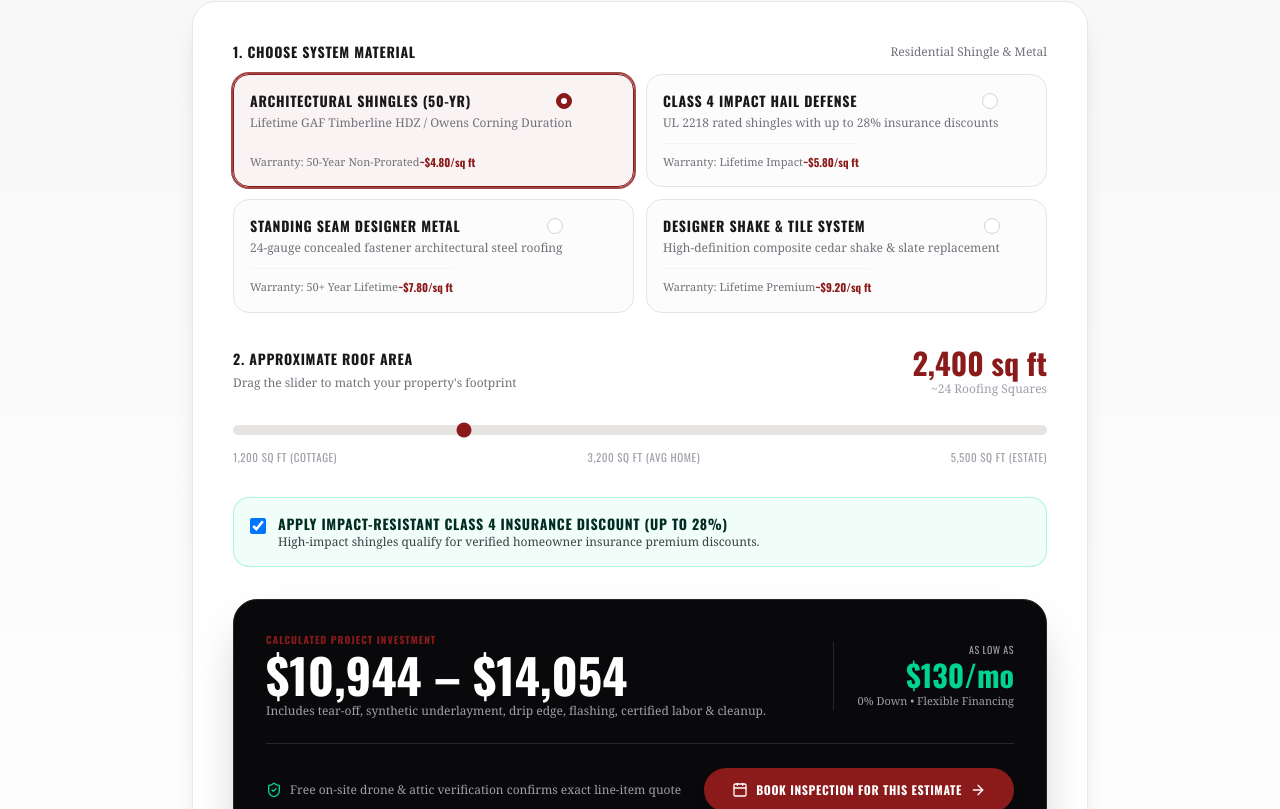
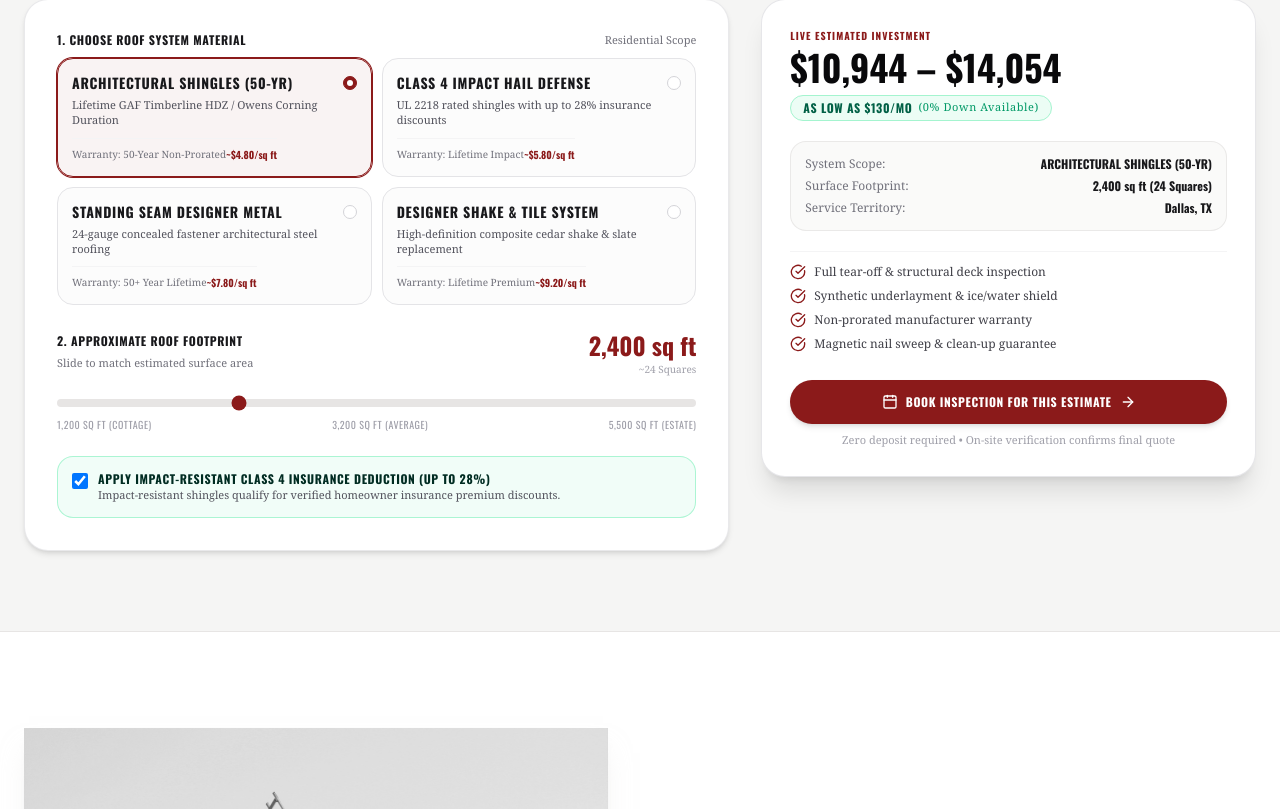
Before and after one commit to chauhandigvijay1/roofing-frontend, a React (Vite) app: page / in a window 1280 px wide. Shown: the part 2951-3760 px from the top of the page. Built offline with nearby package versions, Linux system fonts and the light colour scheme; no server answers.

Commit message:
fix(ux): redesign calculator as 2-column single-viewport studio with matching Oswald/Merriweather typography

```diff
--- a/src/components/EstimateWizard.tsx
+++ b/src/components/EstimateWizard.tsx
@@ -1,19 +1,18 @@
 import { useState, useMemo, useEffect } from "react";
 import { useBrand } from "../BrandContext";
 import {
-  Calculator,
-  ArrowRight,
   Calendar,
   Building2,
   Home,
-  ShieldCheck,
+  CheckCircle,
+  ArrowRight,
 } from "lucide-react";
 import BookingModal from "./BookingModal";
 
 interface ScopeOption {
   title: string;
   subtitle: string;
-  rate: number; // price per sq ft
+  rate: number;
   warranty: string;
 }
 
@@ -31,7 +30,7 @@ export default function EstimateWizard({ variant = "full" }: { variant?: "full"
     }
   }, [brand.isCommercial]);
 
-  // Authentic, Real-World Trade Systems
+  // Authentic Systems with Harmonized Typography Copy
   const residentialScopes: ScopeOption[] = [
     {
       title: "Architectural Shingles (50-Yr)",
@@ -52,7 +51,7 @@ export default function EstimateWizard({ variant = "full" }: { variant?: "full"
       warranty: "50+ Year Lifetime",
     },
     {
-      title: brand.state === "FL" ? "Florida Tile / Wind Engineered" : "Designer Shake & Tile System",
+      title: brand.state === "FL" ? "Florida Tile / Hurricane Engineered" : "Designer Shake & Tile System",
       subtitle: brand.state === "FL" ? "140+ MPH hurricane fastened Spanish clay or concrete tile" : "High-definition composite cedar shake & slate replacement",
       rate: 9.2,
       warranty: "Lifetime Premium",
@@ -88,19 +87,17 @@ export default function EstimateWizard({ variant = "full" }: { variant?: "full"
 
   const currentScopes = tradeMode === "commercial" ? commercialScopes : residentialScopes;
   const [selectedScope, setSelectedScope] = useState<string>(currentScopes[0].title);
-  const [resSqFt, setResSqFt] = useState<number>(2400); // 1,200 to 5,500 sq ft
-  const [commSqFt, setCommSqFt] = useState<number>(12000); // 5,000 to 50,000 sq ft
+  const [resSqFt, setResSqFt] = useState<number>(2400);
+  const [commSqFt, setCommSqFt] = useState<number>(12000);
   const [includeIncentive, setIncludeIncentive] = useState<boolean>(true);
 
   const [isBookingOpen, setIsBookingOpen] = useState(false);
 
-  // Synchronize scope selection when changing trade
   const handleTradeModeChange = (mode: "residential" | "commercial") => {
     setTradeMode(mode);
     setSelectedScope(mode === "commercial" ? commercialScopes[0].title : residentialScopes[0].title);
   };
 
-  // Real-Time Apple-Grade Dynamic Calculation
   const calculation = useMemo(() => {
     const isComm = tradeMode === "commercial";
     const sqFt = isComm ? commSqFt : resSqFt;
@@ -113,15 +110,15 @@ export default function EstimateWizard({ variant = "full" }: { variant?: "full"
     let incentiveAmount = 0;
     if (includeIncentive) {
       if (brand.state === "FL") {
-        incentiveAmount = 850; // Florida Wind Mitigation statutory premium discount
+        incentiveAmount = 850;
       } else if (isComm) {
-        incentiveAmount = Math.round(sqFt * 0.35); // Cool Roof Commercial Energy Rebate
+        incentiveAmount = Math.round(sqFt * 0.35);
       } else {
-        incentiveAmount = 620; // Texas / Midwest Class 4 Hail Premium Credit
+        incentiveAmount = 620;
       }
     }
 
-    const monthly = Math.round(low / 84); // 84-month 0% down financing estimate
+    const monthly = Math.round(low / 84);
     return {
       low,
       high,
@@ -133,10 +130,6 @@ export default function EstimateWizard({ variant = "full" }: { variant?: "full"
     };
   }, [tradeMode, selectedScope, resSqFt, commSqFt, includeIncentive, brand.state, currentScopes]);
 
-  const handleOpenBooking = () => {
-    setIsBookingOpen(true);
-  };
-
   return (
     <>
       <section
@@ -144,33 +137,33 @@ export default function EstimateWizard({ variant = "full" }: { variant?: "full"
         className={
           isSidebar
             ? "py-8 px-4 bg-stone-50"
-            : "py-24 px-4 sm:px-6 bg-gradient-to-b from-stone-100 to-white border-y border-stone-200"
+            : "py-20 px-4 sm:px-6 bg-stone-100 border-y border-stone-200"
         }
       >
-        <div className={isSidebar ? "w-full" : "max-w-4xl mx-auto"}>
-          {/* Header */}
+        <div className={isSidebar ? "w-full" : "max-w-7xl mx-auto"}>
+          {/* Section Header with Consistent Typography */}
           <div className="text-center mb-10">
-            <div className="inline-flex items-center gap-1.5 px-3.5 py-1 rounded-full bg-crimson/10 border border-crimson/25 text-crimson text-xs font-oswald uppercase tracking-widest font-bold mb-3 shadow-xs">
-              <Calculator className="w-3.5 h-3.5" />
-              <span>Apple-Grade Precision Roof Estimator</span>
-            </div>
-            <h2 className="text-3xl sm:text-4xl md:text-5xl font-oswald uppercase tracking-wider font-bold text-zinc-900">
+            <span className="text-xs font-oswald uppercase tracking-widest text-crimson font-bold">
+              Precision Cost Modeling
+            </span>
+            <h2 className="text-3xl sm:text-4xl md:text-5xl font-oswald uppercase tracking-wider font-bold text-zinc-900 mt-2">
               Instant Roof Cost Calculator
             </h2>
-            <p className="text-zinc-600 text-sm sm:text-base max-w-2xl mx-auto mt-2 font-serif">
+            <div className="w-16 h-1 bg-crimson mx-auto mt-4 mb-4"></div>
+            <p className="text-zinc-600 text-sm sm:text-base max-w-2xl mx-auto font-serif">
               {tradeMode === "commercial"
                 ? `Commercial flat roof & single-ply TPO replacement modeling calibrated to facilities across ${brand.city}.`
                 : `Transparent line-item roof replacement modeling calibrated to ${brand.city} municipal building codes.`}
             </p>
 
             {/* Apple-Style Segmented Trade Pill */}
-            <div className="inline-flex items-center p-1 bg-stone-200/90 rounded-full mt-6 shadow-inner border border-stone-300/60">
+            <div className="inline-flex items-center p-1 bg-stone-200/90 rounded-full mt-4 shadow-inner border border-stone-300/60">
               <button
                 type="button"
                 onClick={() => handleTradeModeChange("residential")}
                 className={`flex items-center gap-2 px-5 py-2 rounded-full text-xs font-oswald uppercase tracking-wider font-bold transition-all cursor-pointer ${
                   tradeMode === "residential"
-                    ? "bg-white text-zinc-900 shadow-md ring-1 ring-black/5"
+                    ? "bg-white text-zinc-900 shadow-sm ring-1 ring-black/5"
                     : "text-zinc-600 hover:text-zinc-900"
                 }`}
               >
@@ -181,7 +174,7 @@ export default function EstimateWizard({ variant = "full" }: { variant?: "full"
                 onClick={() => handleTradeModeChange("commercial")}
                 className={`flex items-center gap-2 px-5 py-2 rounded-full text-xs font-oswald uppercase tracking-wider font-bold transition-all cursor-pointer ${
                   tradeMode === "commercial"
-                    ? "bg-white text-zinc-900 shadow-md ring-1 ring-black/5"
+                    ? "bg-white text-zinc-900 shadow-sm ring-1 ring-black/5"
                     : "text-zinc-600 hover:text-zinc-900"
                 }`}
               >
@@ -190,20 +183,22 @@ export default function EstimateWizard({ variant = "full" }: { variant?: "full"
             </div>
           </div>
 
-          {/* Calculator Card Container with Apple-Grade Curves */}
-          <div className="bg-white rounded-3xl p-6 sm:p-10 shadow-xl border border-zinc-200/80 space-y-8">
-            {/* Step 1: Scope Grid */}
+          {/* 2-COLUMN SINGLE-VIEWPORT INTERACTIVE STUDIO */}
+          <div className="grid grid-cols-1 lg:grid-cols-12 gap-6 lg:gap-8 items-start">
+            {/* LEFT COLUMN: Controls & System Scope (7 Columns) */}
+            <div className="lg:col-span-7 bg-white rounded-3xl p-6 sm:p-8 shadow-md border border-zinc-200/80 space-y-6">
+              {/* Material Selection Grid */}
               <div>
-              <div className="flex items-center justify-between mb-3">
-                <label className="text-xs sm:text-sm font-oswald uppercase tracking-wider font-bold text-zinc-900">
-                  1. Choose System Material
+                <div className="flex items-center justify-between mb-2.5">
+                  <label className="text-xs font-oswald uppercase tracking-wider font-bold text-zinc-900">
+                    1. Choose Roof System Material
                   </label>
-                <span className="text-xs text-zinc-500 font-serif">
-                  {tradeMode === "commercial" ? "Commercial Membrane" : "Residential Shingle & Metal"}
+                  <span className="text-[11px] text-zinc-500 font-serif">
+                    {tradeMode === "commercial" ? "Commercial Scope" : "Residential Scope"}
                   </span>
                 </div>
 
-              <div className="grid grid-cols-1 sm:grid-cols-2 gap-3">
+                <div className="grid grid-cols-1 sm:grid-cols-2 gap-2.5">
                   {currentScopes.map((scope) => {
                     const isSelected = selectedScope === scope.title;
                     return (
@@ -211,29 +206,31 @@ export default function EstimateWizard({ variant = "full" }: { variant?: "full"
                         key={scope.title}
                         type="button"
                         onClick={() => setSelectedScope(scope.title)}
-                      className={`text-left p-4 rounded-2xl border transition-all cursor-pointer flex flex-col justify-between ${
+                        className={`text-left p-3.5 rounded-2xl border transition-all cursor-pointer flex flex-col justify-between ${
                           isSelected
-                          ? "border-crimson bg-crimson/5 shadow-xs ring-2 ring-crimson/80"
+                            ? "border-crimson bg-crimson/5 shadow-xs ring-1 ring-crimson"
                             : "border-zinc-200 hover:border-zinc-300 bg-stone-50/50"
                         }`}
                       >
                         <div>
-                        <div className="flex items-center justify-between gap-2">
-                          <span className="font-oswald uppercase tracking-wider font-bold text-sm text-zinc-900">
+                          <div className="flex items-center justify-between gap-1.5">
+                            <span className="font-oswald uppercase tracking-wider font-bold text-xs sm:text-sm text-zinc-900 truncate">
                               {scope.title}
                             </span>
                             <span
-                            className={`w-4 h-4 rounded-full border flex items-center justify-center shrink-0 ${
+                              className={`w-3.5 h-3.5 rounded-full border flex items-center justify-center shrink-0 ${
                                 isSelected ? "border-crimson bg-crimson" : "border-zinc-300 bg-white"
                               }`}
                             >
                               {isSelected && <span className="w-1.5 h-1.5 rounded-full bg-white" />}
                             </span>
                           </div>
-                        <p className="text-xs text-zinc-500 font-serif mt-1">{scope.subtitle}</p>
+                          <p className="text-[11px] text-zinc-600 font-serif mt-1 leading-snug">
+                            {scope.subtitle}
+                          </p>
                         </div>
 
-                      <div className="mt-3 pt-2.5 border-t border-zinc-100 flex items-center justify-between text-[11px]">
+                        <div className="mt-2.5 pt-2 border-t border-zinc-100 flex items-center justify-between text-[10px]">
                           <span className="text-zinc-500 font-serif">Warranty: {scope.warranty}</span>
                           <span className="font-oswald font-bold text-crimson">~${scope.rate.toFixed(2)}/sq ft</span>
                         </div>
@@ -243,29 +240,28 @@ export default function EstimateWizard({ variant = "full" }: { variant?: "full"
                 </div>
               </div>
 
-            {/* Step 2: Apple-Style Smooth Slider */}
-            <div className="space-y-3">
+              {/* Smooth Area Slider */}
+              <div className="space-y-2">
                 <div className="flex items-center justify-between">
                   <div>
-                  <label className="text-xs sm:text-sm font-oswald uppercase tracking-wider font-bold text-zinc-900 block">
-                    2. Approximate Roof Area
+                    <label className="text-xs font-oswald uppercase tracking-wider font-bold text-zinc-900 block">
+                      2. Approximate Roof Footprint
                     </label>
-                  <span className="text-xs text-zinc-500 font-serif">
-                    Drag the slider to match your property's footprint
+                    <span className="text-[11px] text-zinc-500 font-serif">
+                      Slide to match estimated surface area
                     </span>
                   </div>
                   <div className="text-right">
-                  <div className="text-2xl sm:text-3xl font-oswald font-bold text-crimson">
+                    <span className="text-xl sm:text-2xl font-oswald font-bold text-crimson">
                       {calculation.sqFt.toLocaleString()} sq ft
-                  </div>
-                  <span className="text-xs text-zinc-400 font-serif block">
-                    ~{calculation.squares} Roofing Squares
+                    </span>
+                    <span className="text-[10px] text-zinc-400 font-serif block">
+                      ~{calculation.squares} Squares
                     </span>
                   </div>
                 </div>
 
-              {/* Slider with Apple Curves & Accent */}
-              <div className="pt-2">
+                <div className="pt-1">
                   <input
                     type="range"
                     min={tradeMode === "commercial" ? 5000 : 1200}
@@ -280,85 +276,107 @@ export default function EstimateWizard({ variant = "full" }: { variant?: "full"
                         setResSqFt(val);
                       }
                     }}
-                  className="w-full h-2.5 bg-stone-200 rounded-full appearance-none cursor-pointer accent-crimson focus:outline-none"
+                    className="w-full h-2 bg-stone-200 rounded-full appearance-none cursor-pointer accent-crimson focus:outline-none"
                   />
-                <div className="flex justify-between text-[11px] font-oswald uppercase tracking-wider text-zinc-400 mt-2 font-mono">
+                  <div className="flex justify-between text-[10px] font-oswald uppercase tracking-wider text-zinc-400 mt-1 font-mono">
                     <span>{tradeMode === "commercial" ? "5,000 sq ft" : "1,200 sq ft (Cottage)"}</span>
-                  <span>{tradeMode === "commercial" ? "25,000 sq ft" : "3,200 sq ft (Avg Home)"}</span>
+                    <span>{tradeMode === "commercial" ? "25,000 sq ft" : "3,200 sq ft (Average)"}</span>
                     <span>{tradeMode === "commercial" ? "50,000 sq ft" : "5,500 sq ft (Estate)"}</span>
                   </div>
                 </div>
               </div>
 
-            {/* Step 3: Incentive Credit Toggle */}
-            <div className="p-4 rounded-2xl bg-emerald-50/70 border border-emerald-200/90 flex items-start gap-3">
+              {/* Incentive Credit Box */}
+              <div className="p-3.5 rounded-2xl bg-emerald-50/70 border border-emerald-200/90 flex items-start gap-2.5">
                 <input
                   type="checkbox"
                   id="incentiveCredit"
                   checked={includeIncentive}
                   onChange={(e) => setIncludeIncentive(e.target.checked)}
-                className="mt-1 w-4 h-4 text-emerald-600 border-zinc-300 rounded-sm focus:ring-emerald-500 cursor-pointer"
+                  className="mt-0.5 w-4 h-4 text-emerald-600 border-zinc-300 rounded focus:ring-emerald-500 cursor-pointer"
                 />
                 <label htmlFor="incentiveCredit" className="text-xs text-zinc-700 font-serif cursor-pointer">
-                <strong className="text-emerald-950 block font-oswald uppercase tracking-wider text-sm">
+                  <strong className="text-emerald-950 block font-oswald uppercase tracking-wider text-xs">
                     {brand.state === "FL"
-                    ? "Apply Florida Wind Mitigation Insurance Discount (-$850/yr)"
+                      ? "Apply Florida Wind Mitigation Insurance Deduction (-$850/yr)"
                       : tradeMode === "commercial"
                       ? "Apply Commercial Cool Roof Energy Efficiency Credit"
-                    : "Apply Impact-Resistant Class 4 Insurance Discount (Up to 28%)"}
+                      : "Apply Impact-Resistant Class 4 Insurance Deduction (Up to 28%)"}
                   </strong>
-                <span>
+                  <span className="text-[11px] text-zinc-600">
                     {brand.state === "FL"
-                    ? "Secondary water barrier & hurricane fastener documentation qualify your property for statutory insurance deductions."
+                      ? "Qualifies property for statutory hurricane tie-down and secondary water barrier insurance discounts."
                       : tradeMode === "commercial"
-                    ? "Solar-reflective white membranes reduce HVAC load and qualify for commercial utility rebates."
-                    : "High-impact shingles qualify for verified homeowner insurance premium discounts."}
+                      ? "Reflective cool roof solar coatings qualify for commercial energy rebates and reduce cooling loads."
+                      : "Impact-resistant shingles qualify for verified homeowner insurance premium discounts."}
                   </span>
                 </label>
               </div>
+            </div>
 
-            {/* Apple-Style Live Estimated Price Banner (Curved rounded-3xl) */}
-            <div className="bg-zinc-950 text-white rounded-3xl p-6 sm:p-8 shadow-2xl border border-zinc-800">
-              <div className="flex flex-col sm:flex-row sm:items-center justify-between gap-6">
+            {/* RIGHT COLUMN: Live Sticky Calculation & Booking Studio (5 Columns) */}
+            <div className="lg:col-span-5 bg-white rounded-3xl p-6 sm:p-7 shadow-xl border border-zinc-200/90 space-y-5 lg:sticky lg:top-24">
               <div>
                 <span className="text-[10px] font-oswald uppercase tracking-widest text-crimson font-bold block">
-                    Calculated Project Investment
+                  Live Estimated Investment
                 </span>
-                  <div className="text-3xl sm:text-5xl font-oswald font-bold text-white mt-1">
+                <div className="text-3xl sm:text-4xl font-oswald font-bold text-zinc-950 mt-1">
                   ${calculation.low.toLocaleString()} &ndash; ${calculation.high.toLocaleString()}
                 </div>
-                  <p className="text-xs text-zinc-400 font-serif mt-1">
-                    Includes tear-off, synthetic underlayment, drip edge, flashing, certified labor & cleanup.
-                  </p>
-                </div>
-
-                <div className="sm:text-right border-t sm:border-t-0 sm:border-l border-zinc-800 pt-4 sm:pt-0 sm:pl-6 shrink-0">
-                  <span className="text-[10px] font-oswald uppercase tracking-wider text-zinc-400 block">
-                    As Low As
-                  </span>
-                  <div className="text-2xl sm:text-3xl font-oswald font-bold text-emerald-400">
-                    ${calculation.monthly}/mo
-                  </div>
-                  <span className="text-[11px] text-zinc-400 font-serif block">
-                    0% Down • Flexible Financing
-                  </span>
+                <div className="mt-2 inline-flex items-center gap-1.5 px-3 py-1 rounded-full bg-emerald-50 border border-emerald-200 text-emerald-800 text-xs font-oswald uppercase tracking-wider font-bold">
+                  <span>As Low As ${calculation.monthly}/mo</span>
+                  <span className="text-emerald-600 font-serif normal-case font-normal text-[11px]">(0% Down Available)</span>
                 </div>
               </div>
 
-              {/* Conversion CTA Button */}
-              <div className="pt-6 mt-6 border-t border-zinc-800 flex flex-col sm:flex-row items-center justify-between gap-4">
-                <div className="text-xs text-zinc-400 font-serif flex items-center gap-2">
-                  <ShieldCheck className="w-4 h-4 text-emerald-400 shrink-0" />
-                  <span>Free on-site drone & attic verification confirms exact line-item quote</span>
+              {/* Selected Scope Summary */}
+              <div className="p-3.5 rounded-2xl bg-stone-50 border border-stone-200/80 text-xs space-y-1.5 font-serif">
+                <div className="flex justify-between">
+                  <span className="text-zinc-500">System Scope:</span>
+                  <strong className="text-zinc-900 font-oswald uppercase truncate max-w-[180px]">{selectedScope}</strong>
+                </div>
+                <div className="flex justify-between">
+                  <span className="text-zinc-500">Surface Footprint:</span>
+                  <strong className="text-zinc-900 font-oswald">{calculation.sqFt.toLocaleString()} sq ft ({calculation.squares} Squares)</strong>
+                </div>
+                <div className="flex justify-between">
+                  <span className="text-zinc-500">Service Territory:</span>
+                  <strong className="text-zinc-900 font-oswald">{brand.city}</strong>
+                </div>
               </div>
 
+              {/* Inclusions (Matching Why Choose Us Editorial Font) */}
+              <div className="space-y-2 border-t border-zinc-100 pt-3">
+                <div className="flex items-center gap-2 text-xs text-zinc-700 font-serif">
+                  <CheckCircle className="w-4 h-4 text-crimson shrink-0" />
+                  <span>Full tear-off & structural deck inspection</span>
+                </div>
+                <div className="flex items-center gap-2 text-xs text-zinc-700 font-serif">
+                  <CheckCircle className="w-4 h-4 text-crimson shrink-0" />
+                  <span>Synthetic underlayment & ice/water shield</span>
+                </div>
+                <div className="flex items-center gap-2 text-xs text-zinc-700 font-serif">
+                  <CheckCircle className="w-4 h-4 text-crimson shrink-0" />
+                  <span>Non-prorated manufacturer warranty</span>
+                </div>
+                <div className="flex items-center gap-2 text-xs text-zinc-700 font-serif">
+                  <CheckCircle className="w-4 h-4 text-crimson shrink-0" />
+                  <span>Magnetic nail sweep & clean-up guarantee</span>
+                </div>
+              </div>
+
+              {/* 1-Click Booking Action */}
+              <div className="pt-2">
                 <button
                   type="button"
-                  onClick={handleOpenBooking}
-                  className="w-full sm:w-auto inline-flex items-center justify-center gap-2 bg-crimson hover:bg-crimson-dark text-white px-7 py-3.5 rounded-full font-oswald uppercase tracking-wider font-bold text-xs shadow-lg hover:scale-105 active:scale-95 transition-all cursor-pointer"
+                  onClick={() => setIsBookingOpen(true)}
+                  className="w-full inline-flex items-center justify-center gap-2 bg-crimson hover:bg-crimson-dark text-white py-3.5 px-6 rounded-full font-oswald uppercase tracking-wider font-bold text-xs shadow-md transition-all hover:scale-102 active:scale-98 cursor-pointer"
                 >
                   <Calendar className="w-4 h-4" /> Book Inspection for This Estimate <ArrowRight className="w-4 h-4" />
                 </button>
+                <p className="text-[11px] text-zinc-400 font-serif text-center mt-2">
+                  Zero deposit required • On-site verification confirms final quote
+                </p>
               </div>
             </div>
           </div>
```
Lines whose indentation alone changed are shown as unchanged.
